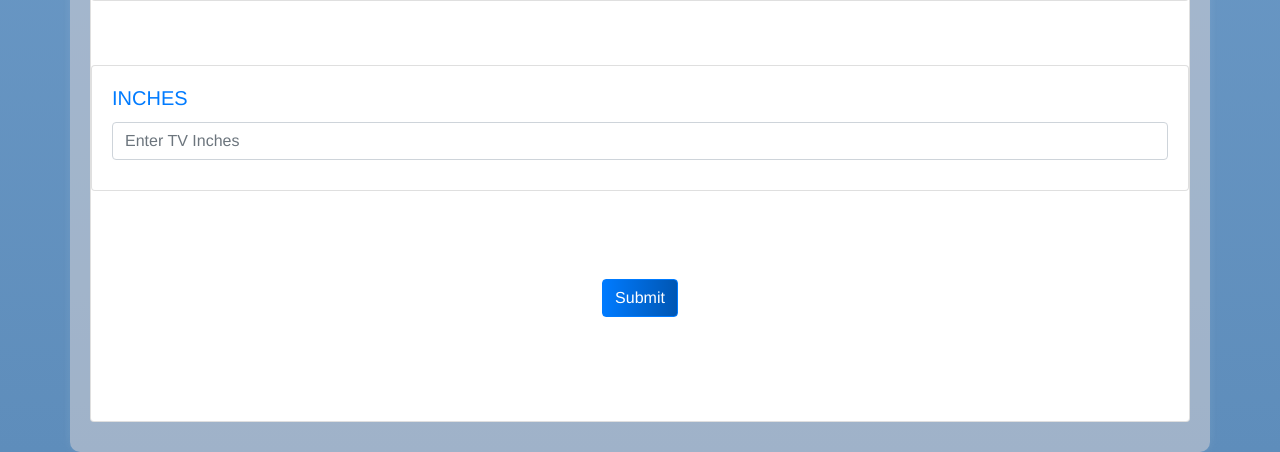
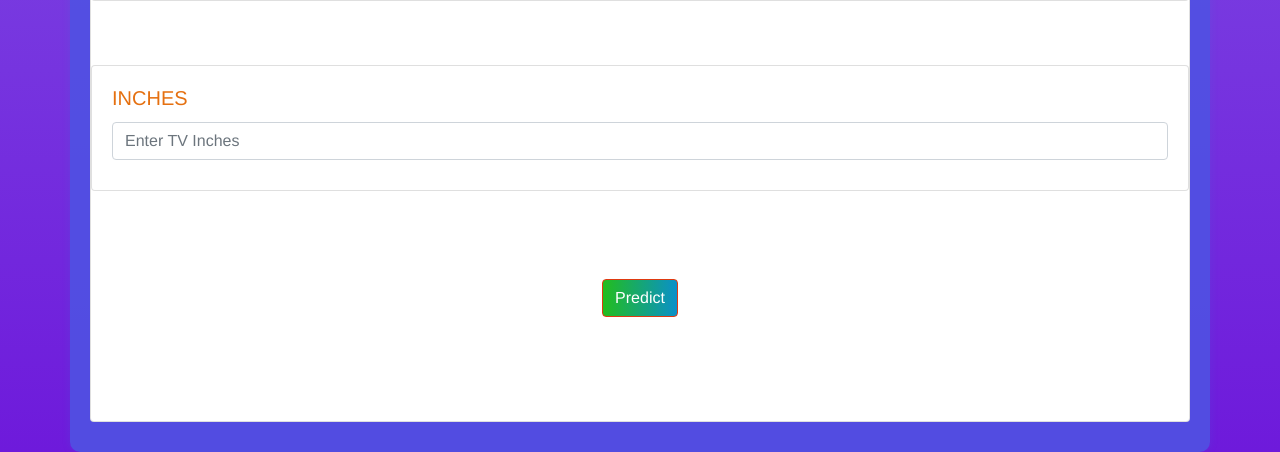
Before and after one commit to sk2330/Tv_Price_Pred_Project, a Flask app: page / in a window 1280 px wide. Shown: the part 976-1428 px from the top of the page. Run offline with Flask 3, Linux system fonts and the light colour scheme; parts of the project's set-up code (start-up, migrations or seed data) failed here and were passed over; some libraries are stand-ins or nearby versions.

Commit message:
html and Css

```diff
--- a/static/css/style.css
+++ b/static/css/style.css
@@ -1,14 +1,14 @@
 body {
-    background: linear-gradient(to bottom, #7aa7d3, #5e8dbb);
+    background: linear-gradient(to bottom, #8c7bea, #6e1adb);
     margin: 0;
     font-family: 'Helvetica Neue', sans-serif;
  }
 
 
  .container {
-     background-color: #d6d1d68c;
+     background-color: #4f51e3e6;
      border-radius: 10px;
-     box-shadow: 0 0 10px rgba(240, 233, 233, 0.1);
+     box-shadow: 0 0 10px rgba(22, 189, 204, 0.1);
      padding: 20px;
      margin-top: 50px;
  }
@@ -32,8 +32,8 @@ body {
 
 
  .btn-primary {
-     background: linear-gradient(to right, #007bff, #0056b3);
-     border-color: #007bff;
+     background: linear-gradient(to right, #22bd1d, #0a90c9);
+     border-color: #df3a11;
      transition: background-color 0.3s ease-in-out;
  }
 
@@ -44,7 +44,7 @@ body {
 
 
  h5.card-title {
-     color: #007bff;
+     color: #e57010;
  }
 
  select.form-control,
--- a/templates/index.html
+++ b/templates/index.html
@@ -15,7 +15,7 @@
 <body>
     <nav class="navbar navbar-dark bg-dark">
         <div class="container">
-            <img src="https://cdn-icons-png.flaticon.com/128/3028/3028390.png" alt="TV Icon" class="tv-icon">
+            <img src="https://cdn-icons-png.flaticon.com/128/4221/4221484.png" alt="TV Icon" class="tv-icon">
             <a class="navbar-brand" href="/">TV PRICE</a>
         </div>
     </nav>
@@ -320,7 +320,7 @@
             <br>
 
             <div class="text-center">
-                <button type="submit" class="btn btn-primary">Submit</button>
+                <button type="submit" class="btn btn-primary">Predict</button>
             </div>
 
             <br>
```
